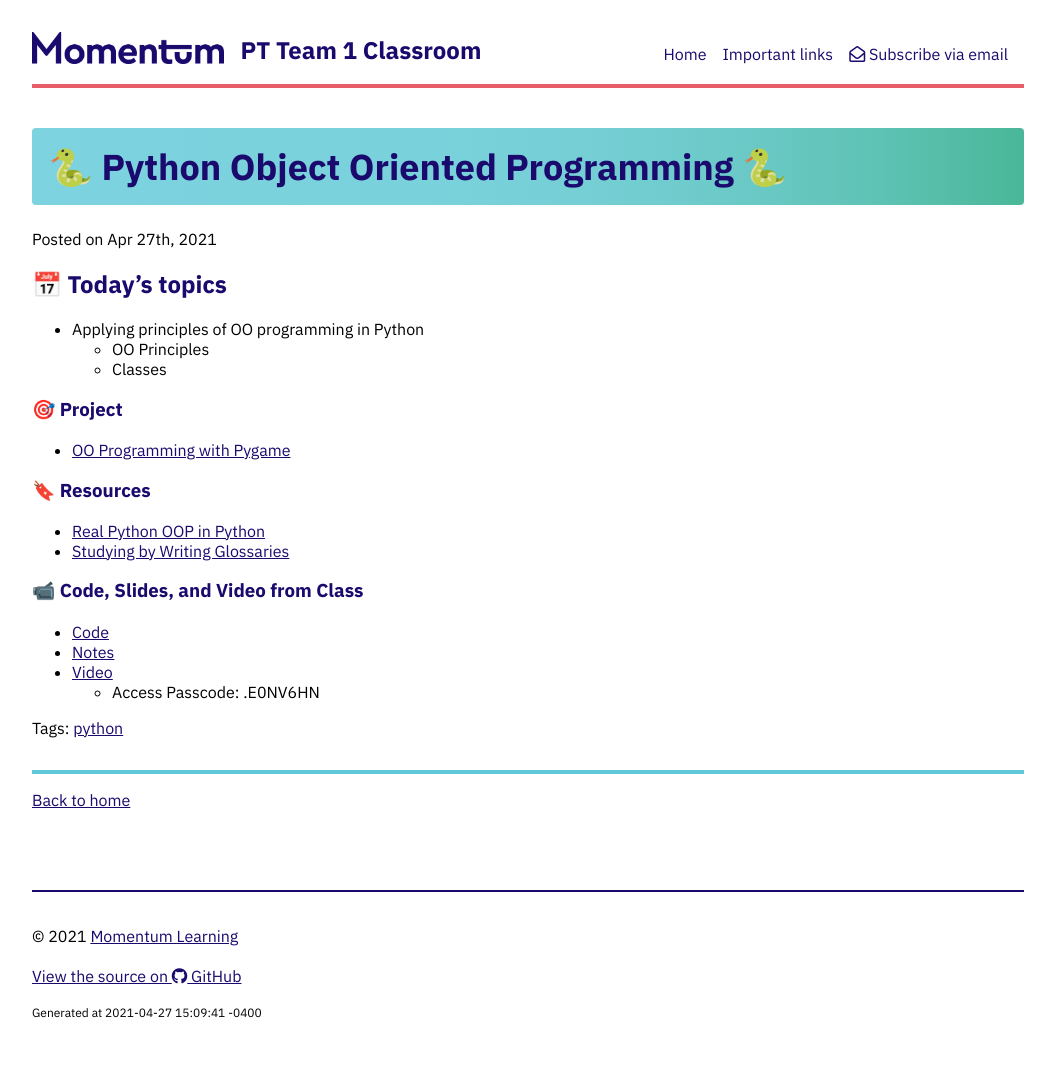
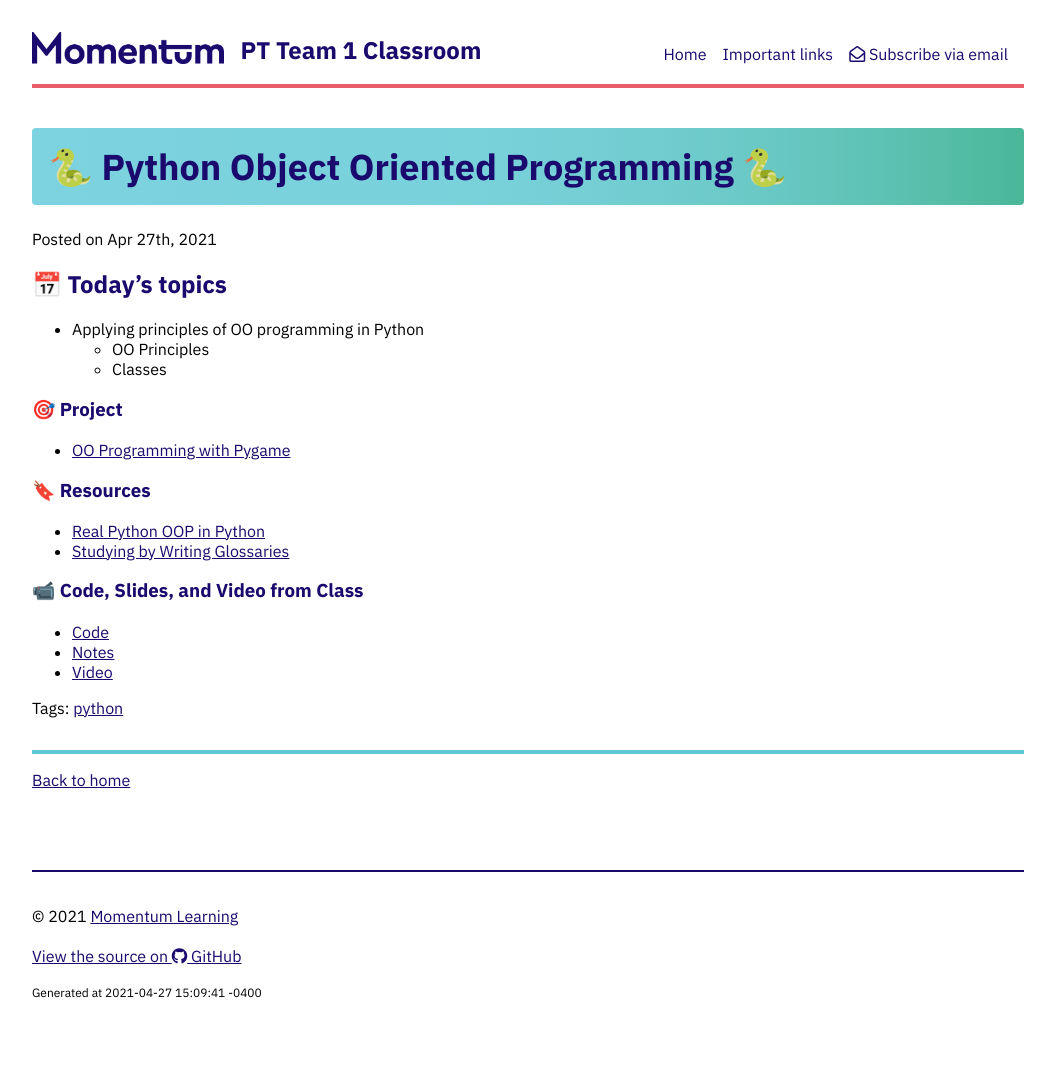
Before and after one commit to momentum-pt-team-1/momentum-pt-team-1.github.io, a Jekyll site: the page built from _posts/2021-04-27-python-object-oriented.md, in a window 1280 px wide. Shown: the whole page, without its empty margins (112-1167 px from the left). Built offline with Jekyll 4.4.1, drawn with Linux system fonts in a browser that asks for light colours; nearby versions of some CDN libraries.

```diff
--- a/_posts/2021-04-27-python-object-oriented.md
+++ b/_posts/2021-04-27-python-object-oriented.md
@@ -23,5 +23,4 @@ tags: python
 
 * [Code](https://github.com/momentum-pt-team-1/examples/blob/main/blackjack.py)
 * [Notes](https://github.com/momentum-pt-team-1/notes/blob/main/python-object-oriented.md)
-* [Video](https://us02web.zoom.us/rec/share/Nv7kQ1yZHzMBWD2XUWe-I66pCuCbsy-kReI4ugndQP1t3ON_C-OfXOJ7JFwd9Iwc.FnTWGIMYL7OZApUI)
-  - Access Passcode: .E0NV6HN
+* [Video](https://drive.google.com/file/d/1BfuPGvG8jUJ6SOy_XYuaarsHZGU8HrrF/view?usp=sharing)
```
